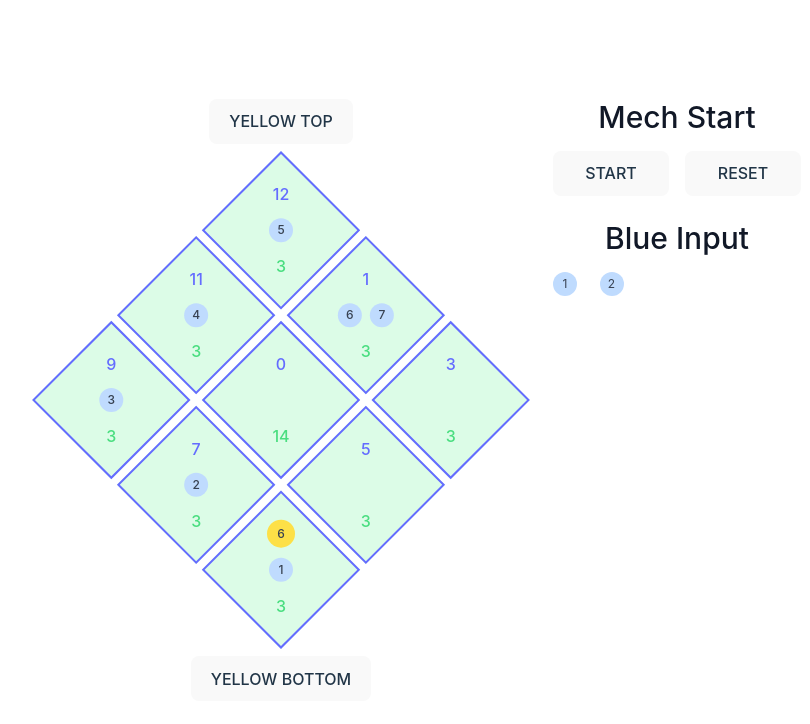
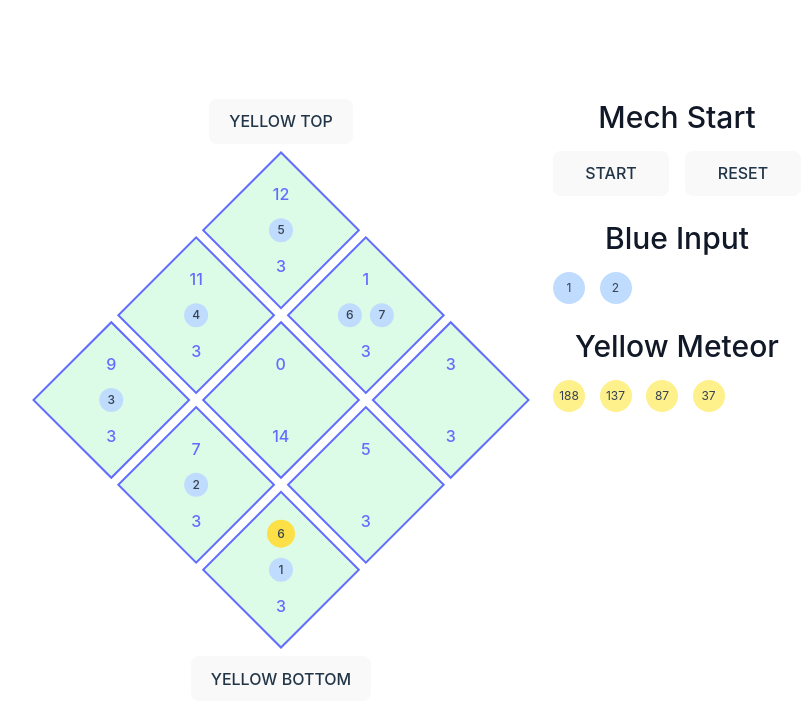
Before and after one commit to coupacoupa/loa-brel-hard-g6, a React (Vite) app: page / in a window 1280 px wide. Shown: the top 724 px of the page, without its empty margins (227-1037 px from the left). Built offline with nearby package versions, Linux system fonts and the light colour scheme.

Commit message:
feat: add yellow meteor indicator

```diff
--- a/src/App.tsx
+++ b/src/App.tsx
@@ -1,5 +1,7 @@
+import { useState } from "react";
 import "./App.css";
 import TileMolecule from "./components/molecules/tile.molecule";
+import { YELLOW_THRESHOLD } from "./components/particles/constants/game.constant";
 import { useGameInteraction } from "./components/particles/context/game-interaction.context";
 import { Tile } from "./components/particles/types/game";
 
@@ -13,25 +15,55 @@ function App() {
     nextBlueCount,
   } = useGameInteraction();
 
+  const [yellowDropped, setYellowDropped] = useState(0);
+
   return (
     <div className="flex w-full flex-col items-center justify-center gap-10 space-y-24 px-8">
       <div className="grid grid-cols-3 gap-4">
         <div className="col-span-2 h-full w-full grid-rows-3 gap-2">
-          <button onClick={() => dropYellowMeteor(2)}>YELLOW TOP</button>
+          <button
+            onClick={() => {
+              dropYellowMeteor(2);
+              setYellowDropped(yellowDropped + 1);
+            }}
+          >
+            YELLOW TOP
+          </button>
           <div className="m-20 grid -rotate-45 grid-cols-3 gap-2">
             {Object.values(tiles).map((tile: Tile, i) => (
               <TileMolecule key={i} tile={tile} />
             ))}
           </div>
-          <button onClick={() => dropYellowMeteor(6)}>YELLOW BOTTOM</button>
+          <button
+            onClick={() => {
+              dropYellowMeteor(6);
+              setYellowDropped(yellowDropped + 1);
+            }}
+          >
+            YELLOW BOTTOM
+          </button>
         </div>
         <div>
           <h1 className="mb-4 text-center text-base font-medium text-gray-900 sm:text-3xl">
             Mech Start
           </h1>
           <div className="grid grid-cols-2 gap-4">
-            <button onClick={() => start()}>START</button>
-            <button onClick={() => resetGame()}>RESET</button>
+            <button
+              onClick={() => {
+                start();
+                setYellowDropped(yellowDropped + 1);
+              }}
+            >
+              START
+            </button>
+            <button
+              onClick={() => {
+                resetGame();
+                setYellowDropped(0);
+              }}
+            >
+              RESET
+            </button>
           </div>
           <h1 className="mb-4 mt-6 text-center text-base font-medium text-gray-900 sm:text-3xl">
             Blue Input
@@ -40,11 +72,26 @@ function App() {
             {Array.from({ length: nextBlueCount }, (_, i) => (
               <div
                 key={i}
-                className={`flex h-6 w-6 items-center justify-center rounded-full bg-blue-200 text-xs text-gray-700 ${
+                className={`flex h-8 w-8 items-center justify-center rounded-full bg-blue-200 text-xs text-gray-700 ${
                   i < blueInput.length ? "border-2 border-blue-600" : undefined
                 }`}
               >
                 {i + 1}
+              </div>
+            ))}
+          </div>
+          <h1 className="mb-4 mt-6 text-center text-base font-medium text-gray-900 sm:text-3xl">
+            Yellow Meteor
+          </h1>
+          <div className="grid w-3/4 grid-cols-4">
+            {Array.from(YELLOW_THRESHOLD, (_, i) => (
+              <div
+                key={i}
+                className={`flex h-8 w-8 items-center justify-center rounded-full bg-yellow-200 text-xs text-gray-700 ${
+                  i < yellowDropped ? "border-2 border-yellow-600" : undefined
+                }`}
+              >
+                {YELLOW_THRESHOLD[i]}
               </div>
             ))}
           </div>
--- a/src/components/molecules/tile.molecule.tsx
+++ b/src/components/molecules/tile.molecule.tsx
@@ -21,10 +21,7 @@ export default ({ tile }: Props) => {
   };
 
   const getTileHealthColor = () => {
-    if (tile.health > 2) return "text-green-400";
     if (tile.health < 1) return "text-gray-400";
-    if (tile.health === 2) return "text-orange-400";
-    if (tile.health === 1) return "text-red-400";
   };
 
   useEffect(() => {
@@ -52,7 +49,7 @@ export default ({ tile }: Props) => {
         tile.health--;
       }}
     >
-      <div className="grid h-full w-full rotate-45 grid-rows-3 place-items-center">
+      <div className="grid h-full rotate-45 grid-rows-3 place-items-center">
         {placement[tile.order]?.yellow ? (
           <div className="border-1 flex h-7 w-7 items-center justify-center rounded-full bg-yellow-300 text-xs text-gray-700">
             {tile.clock}
--- a/src/components/particles/constants/game.constant.ts
+++ b/src/components/particles/constants/game.constant.ts
@@ -13,3 +13,5 @@ export const SPARE_TILES = [0, 8, 4];
 export const CORNER_TILES = [0, 2, 6, 8];
 
 export const ALLOWED_YELLOW_DROP_LOCATIONS = [2, 6];
+
+export const YELLOW_THRESHOLD = [188, 137, 87, 37];
--- a/src/components/particles/hooks/useBlueMeteor.ts
+++ b/src/components/particles/hooks/useBlueMeteor.ts
@@ -6,6 +6,7 @@ export default () => {
 
   const resetBlueMeteor = () => {
     setNextBlueCount(2);
+    setBlueInput([]);
     console.log("reset blue");
   };
 
```
